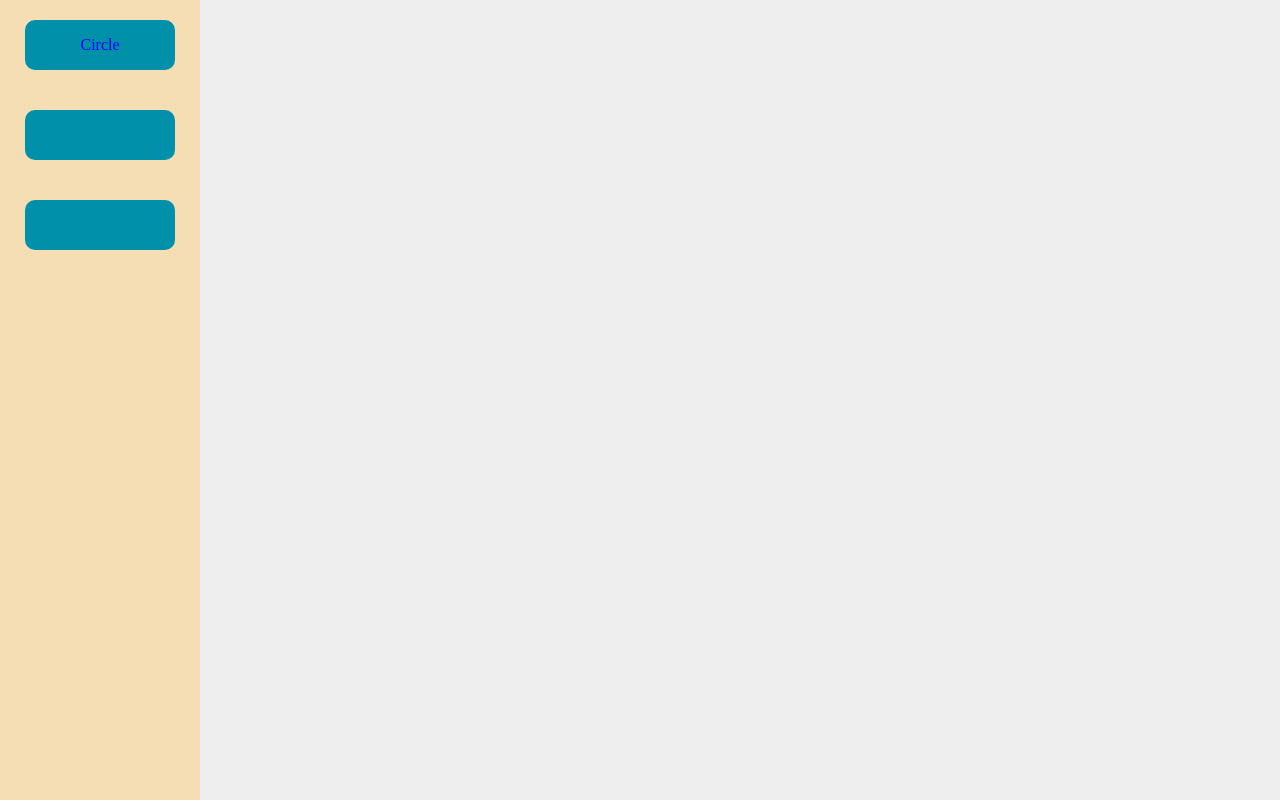
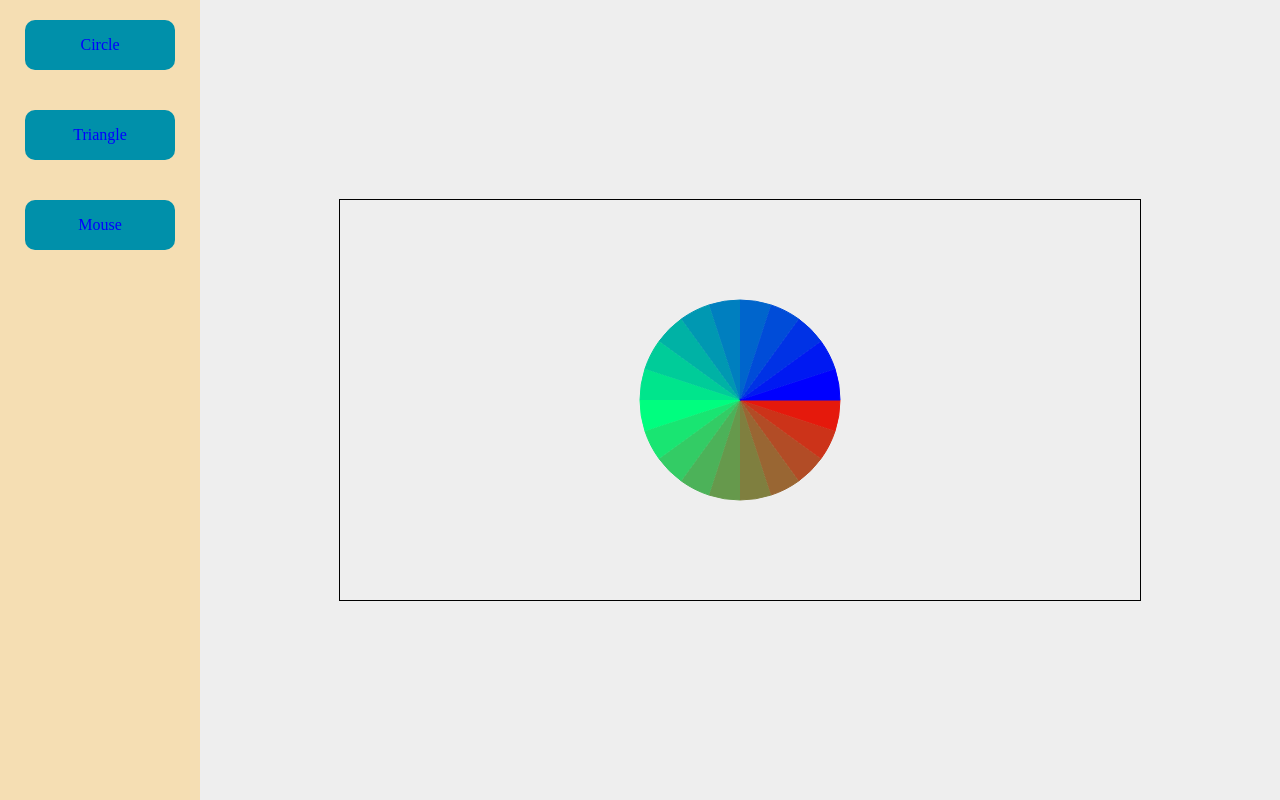
Before and after one commit to JHL71/playground, a React (Create React App) app in the folder playground/: page /canvas in a window 1280 px wide. Both pictures are taken after a click on the element "Circle". Built offline with nearby package versions, Linux system fonts and the light colour scheme.

Commit message:
canvas practice

```diff
--- a/playground/src/page/canvas.js
+++ b/playground/src/page/canvas.js
@@ -1,6 +1,6 @@
 import { useEffect, useState } from "react";
 import styled from "styled-components";
-import { Circle } from "../shape";
+import { Circle, Mouse, Triangle } from "../shape";
 
 const Canvas = () => {
   const [shape, setShape] = useState('');
@@ -12,9 +12,13 @@ const Canvas = () => {
           <Circle />
         )
       case 'triangle':
-        break;
+        return (
+          <Triangle />
+        )
       case 'mouse':
-        break;
+        return (
+          <Mouse />
+        )
       default:
         break;
     }
@@ -29,8 +33,8 @@ const Canvas = () => {
       <Back>
         <Select>
           <List onClick={() => setShape('circle')}>Circle</List>
-          <List></List>
-          <List></List>
+          <List onClick={() => setShape('triangle')}>Triangle</List>
+          <List onClick={() => setShape('mouse')}>Mouse</List>
         </Select>
         <Show>
           {drawShape(shape)}
--- a/playground/src/shape/circle.js
+++ b/playground/src/shape/circle.js
@@ -11,11 +11,11 @@ const Circle = () => {
     draw.reset();
     while (x < 2.1) {
       draw.beginPath();
-      draw.lineTo(150 + 30 * Math.cos(Math.PI * (x - 0.1)), 75 + 30 * Math.sin(Math.PI * (x - 0.1)));
-      draw.strokeStyle = `rgb(${Math.floor(0 + 120 * x)}, ${Math.floor(255 - 120 * x)}, 125)`;
-      draw.fillStyle = `rgb(${Math.floor(0 + 120 * x)}, ${Math.floor(255 - 120 * x)}, 125)`;
-      draw.arc(150, 75, 30, (x-0.1) * Math.PI, x * Math.PI, false);
-      draw.lineTo(150, 75);
+      draw.lineTo(400 + 100 * Math.cos(Math.PI * (x - 0.1)), 200 + 100 * Math.sin(Math.PI * (x - 0.1)));
+      draw.strokeStyle = `rgb(${Math.floor(255 - 255 * Math.min(x, 1))}, ${Math.floor(255 - 255 * Math.abs(1 - x))}, ${Math.floor(0 + 127.5 * x)})`;
+      draw.fillStyle = `rgb(${Math.floor(255 - 255 * Math.min(x, 1))}, ${Math.floor(255 - 255 * Math.abs(1 - x))}, ${Math.floor(0 + 127.5 * x)})`;
+      draw.arc(400, 200, 100, (x-0.1) * Math.PI, x * Math.PI, false);
+      draw.lineTo(400, 200);
       draw.stroke();
       draw.closePath();
       draw.fill();
@@ -25,13 +25,14 @@ const Circle = () => {
   })
   return (
     <>
-      <Canvas ref={canvasRef}></Canvas>
+      <Canvas ref={canvasRef} width={800} height={400}></Canvas>
     </>
   )
 }
 
 const Canvas = styled.canvas`
-  background-color: yellowgreen;
+  background-color: #eeeeee;
+  border: solid black 1px;
 `
 
 export default Circle;
--- a/playground/src/shape/index.js
+++ b/playground/src/shape/index.js
@@ -1,3 +1,5 @@
 import Circle from "./circle";
+import Triangle from "./triangle";
+import Mouse from "./mouse";
 
-export { Circle };
+export { Circle, Triangle, Mouse };
--- /dev/null
+++ b/playground/src/shape/mouse.js
@@ -0,0 +1,36 @@
+import { useRef } from "react";
+import styled from "styled-components";
+
+const Mouse = () => {
+  const canvasRef = useRef(null);
+  let x = false;
+
+  const draw = (e) => {
+    if (x) {
+      let ctx = canvasRef.current.getContext('2d');
+      ctx.beginPath();
+      ctx.strokeStyle = '#000000';
+      ctx.arc(e.nativeEvent.offsetX, e.nativeEvent.offsetY, 10, 0, 2 * Math.PI, true);
+      ctx.stroke();
+      ctx.fill();
+    }
+  }
+
+  return (
+    <>
+      <Canvas ref={canvasRef} width={800} height={400}
+      onMouseDown={() => x = true}
+      onMouseMove={e => draw(e)}
+      onMouseUp={() => x = false}
+      ></Canvas>
+    </>
+  )
+}
+
+const Canvas = styled.canvas`
+  background-color: #eeeeee;
+  border: solid black 1px;
+`
+
+
+export default Mouse;
--- /dev/null
+++ b/playground/src/shape/triangle.js
@@ -0,0 +1,36 @@
+import { useEffect, useRef } from "react";
+import styled from "styled-components";
+
+const Triangle = () => {
+  const canvasRef = useRef(null);
+
+  useEffect(() => {
+    let ctx = canvasRef.current.getContext('2d');
+    ctx.reset();
+    ctx.beginPath();
+    ctx.strokeStyle = '#000000';
+    ctx.fillStyle = '#0090aa';
+    ctx.moveTo(400, 100);
+    ctx.lineTo(400 + 200 / Math.sqrt(3), 300);
+    ctx.lineTo(400 - 200 / Math.sqrt(3), 300);
+    ctx.lineTo(400, 100);
+    ctx.stroke();
+    ctx.fill();
+    ctx.closePath();
+  })
+
+  return (
+    <>
+      <Canvas ref={canvasRef} width='800' height='400'></Canvas>
+    </>
+  )
+
+}
+
+const Canvas = styled.canvas`
+  background-color: #eeeeee;
+  border: solid black 1px;
+`
+
+
+export default Triangle;
```
